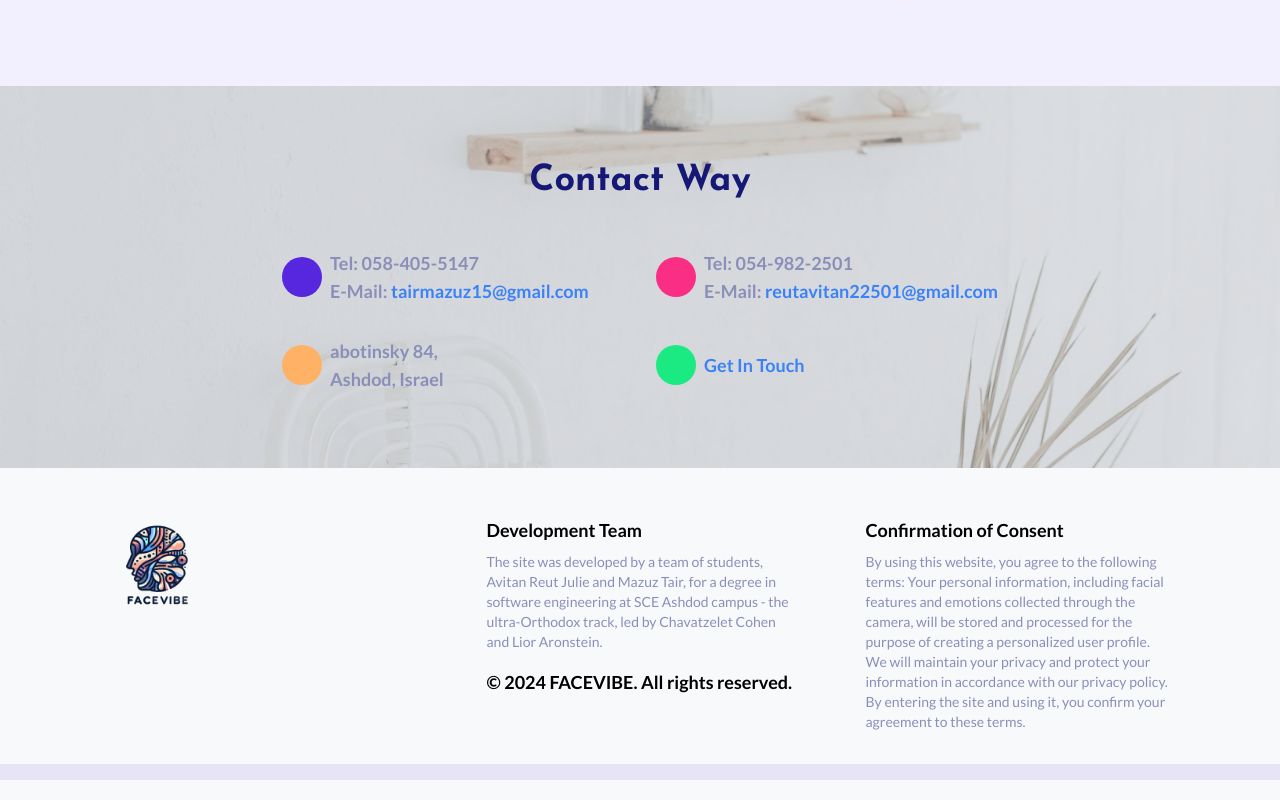
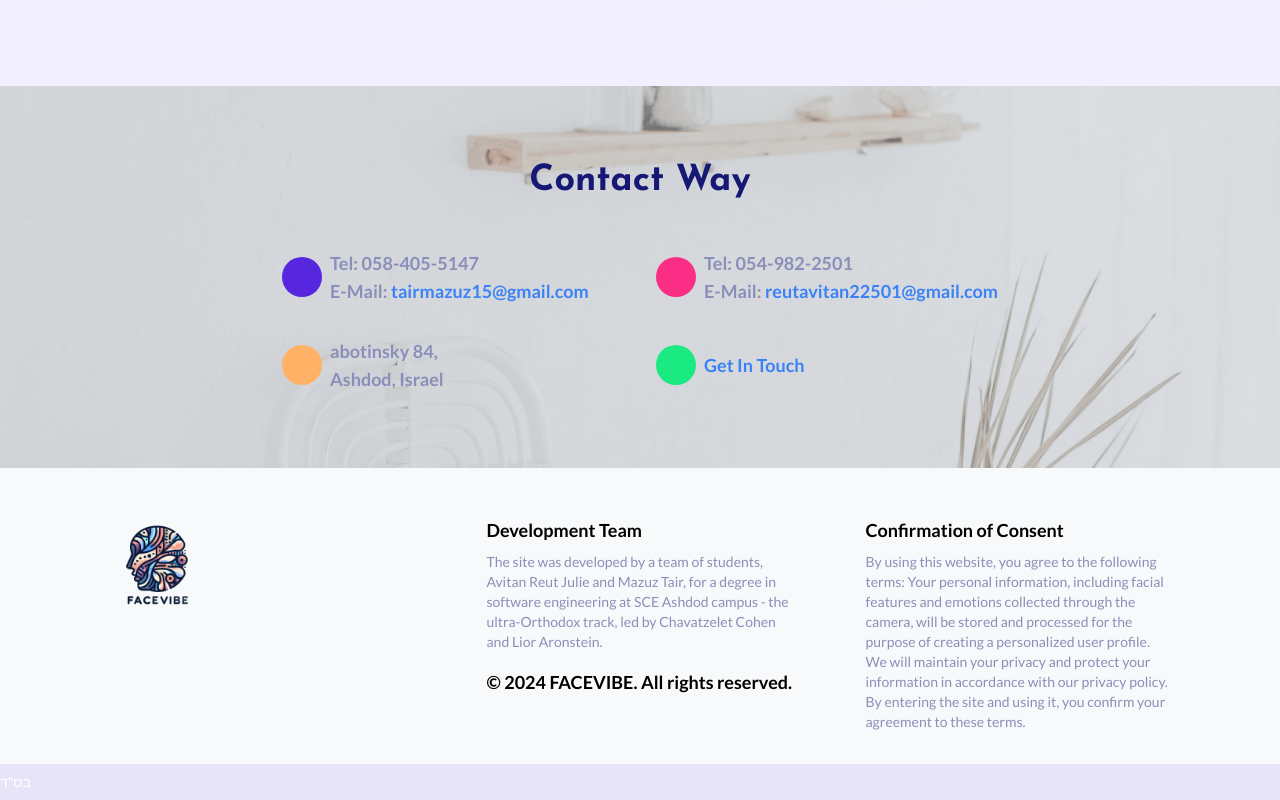
Before and after one commit to TairMa23/FaceVibe, a React (Vite) app in the folder client/: page / in a window 1280 px wide. Shown: the part 2166-2966 px from the top of the page. Built offline with nearby package versions, Linux system fonts and the light colour scheme; no server answers.

Commit message:
add bs"d

```diff
--- a/client/src/components/FooterBar/FooterBar.jsx
+++ b/client/src/components/FooterBar/FooterBar.jsx
@@ -1,12 +1,11 @@
 import React from "react";
 import { FaFacebookF } from "react-icons/fa";
-// import { FaFacebookF, FaTwitter } from "react-icons/fa";
-// import { AiFillInstagram } from "react-icons/ai";
 import { Link } from "react-router-dom";
 
 const FooterBar = () => {
   return (
     <div className="bg-[#E7E4F8] py-2">
+     <p className="text-white text-sm"> בס"ד</p>
     </div>
   );
 };
```
